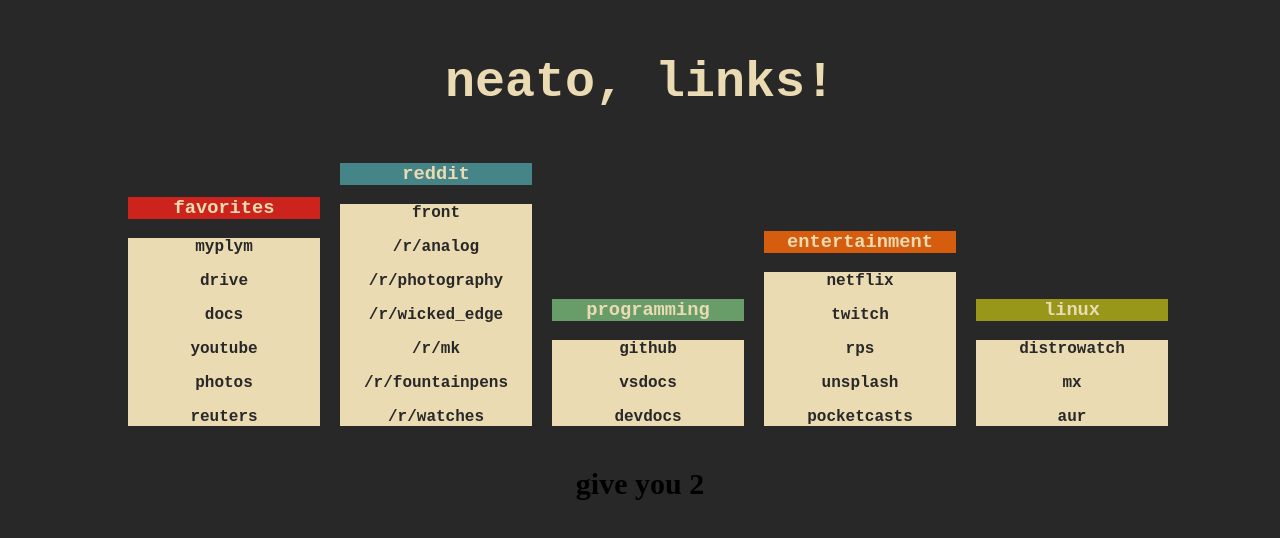
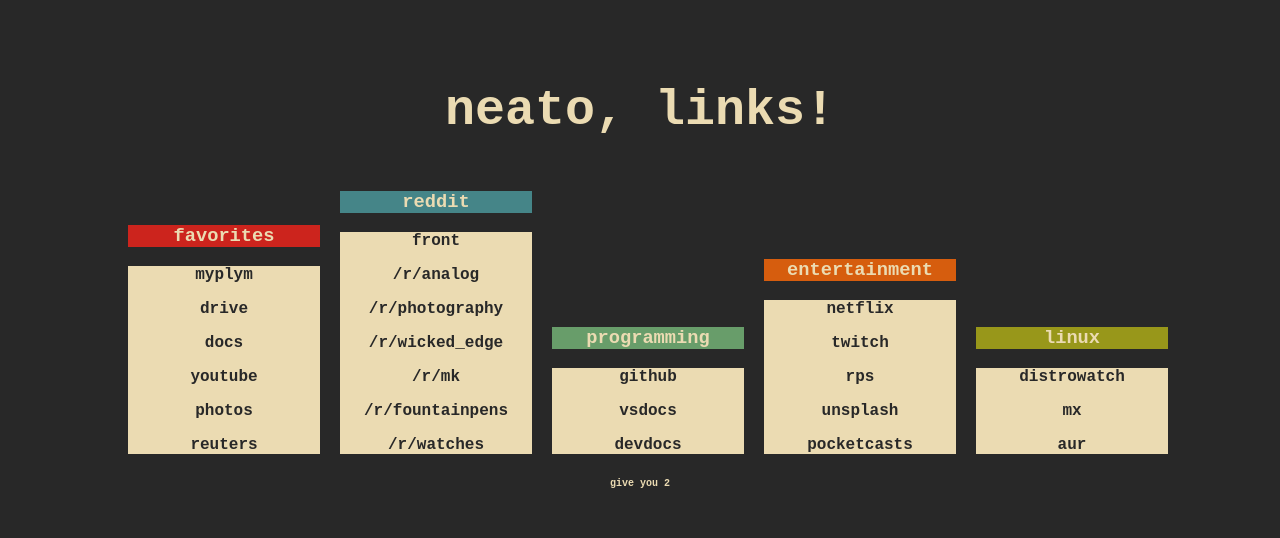
Before and after one commit to JoeJazzy/JoeJazzy.github.io, a plain HTML site: page index.html in a window 1280 px wide. Shown: the part 110-648 px from the top of the page. Drawn offline with Linux system fonts and the light colour scheme.

Commit message:
fixed h2

```diff
--- a/style.css
+++ b/style.css
@@ -27,7 +27,9 @@ h1 {
 
 h2 {
   text-align: center;
-  font-size: 30;
+  font-size: 10;
+  color: #ebdbb2;
+  font-family: 'Roboto Mono', monospace;
 }
 
 a {
```
